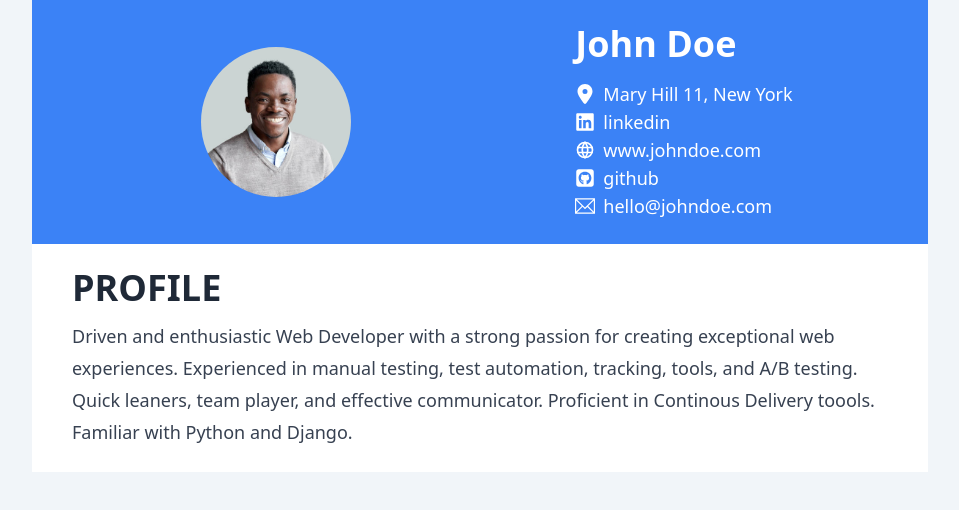
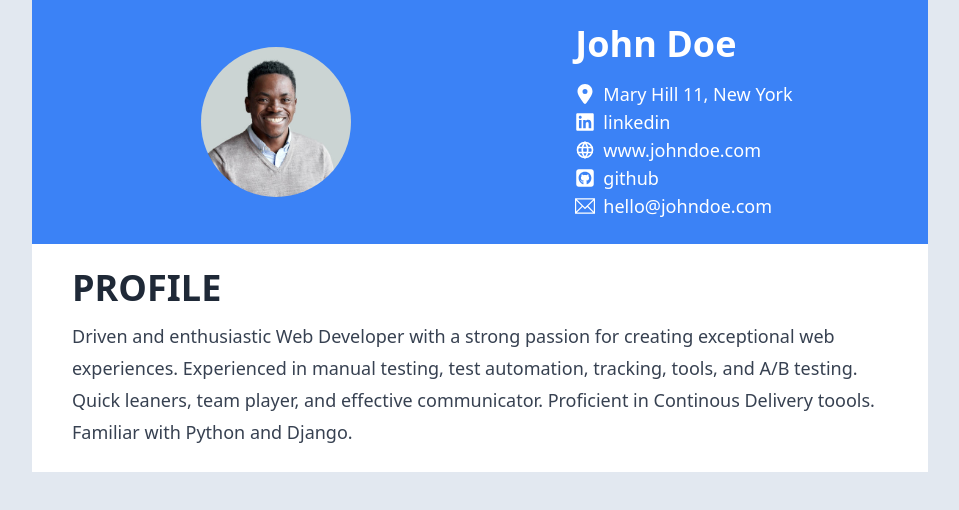
Before and after one commit to victorwamwea/deploy-static-site, a React (Vite) app: page / in a window 1280 px wide. Shown: the top 510 px of the page, without its empty margins (160-1119 px from the left). Built offline with nearby package versions, Linux system fonts and the light colour scheme.

Commit message:
Changed background color

```diff
--- a/src/components/Resume.jsx
+++ b/src/components/Resume.jsx
@@ -3,7 +3,7 @@ import Header from './Header'
 function Resume() {
   return (
     <>
-    <section className="min-h-[100vh] bg-slate-100">
+    <section className="min-h-[100vh] bg-slate-200">
         <Header/>
         <Content/>
     </section>
```
